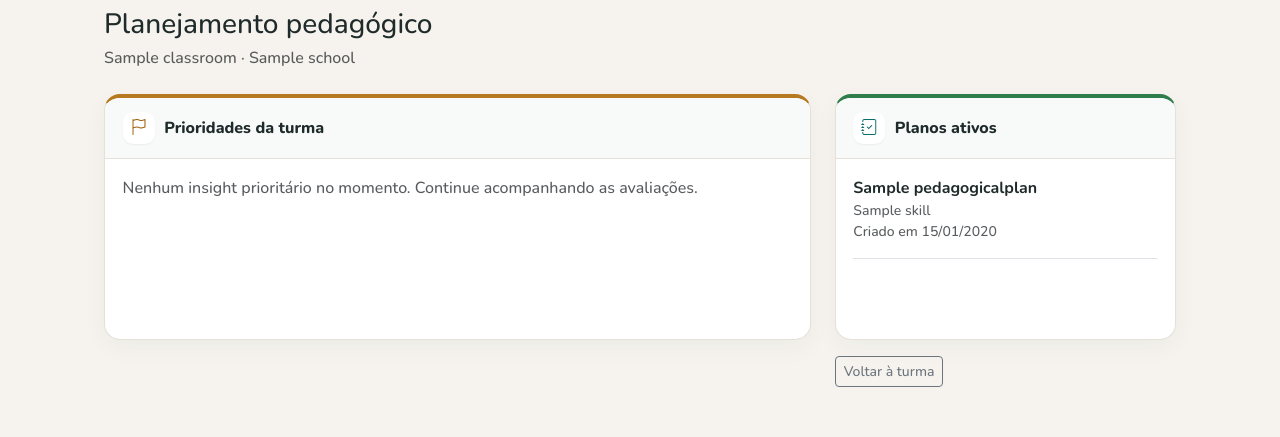
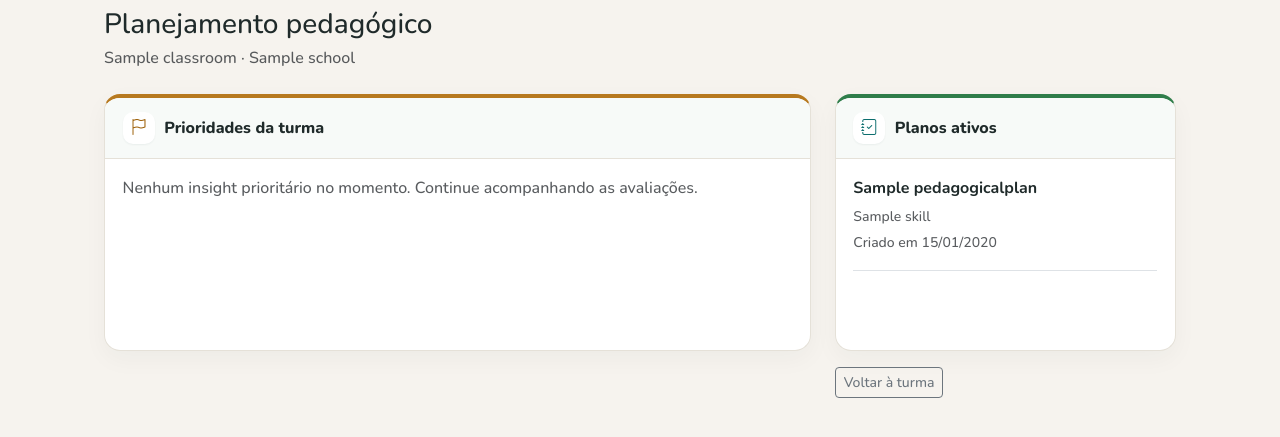
Before and after one commit to softpoptecnologia/mitaka-edu, a Django app: page /professor/turmas/1/planejamento/ in a window 1280 px wide. Shown: the part 104-541 px from the top of the page. Run offline with Django 5.2, Linux system fonts and the light colour scheme; a user stored in the database is signed in; data comes from the database, SQL or seed files in the repository; tables that the repository leaves empty hold one stand-in row (values such as "Sample post"); data that the repository does not hold is empty; parts of the project's set-up code (start-up, migrations or seed data) failed here and were passed over.

Commit message:
Space stacked titles and BNCC codes so card text is easier to scan.
Co-authored-by: Cursor <cursoragent@cursor.com>

```diff
--- a/static/css/app.css
+++ b/static/css/app.css
@@ -321,18 +321,18 @@ body {
   display: flex;
   justify-content: space-between;
   align-items: flex-start;
-  gap: 0.85rem;
-  padding: 0.9rem 0;
+  gap: 1rem;
+  padding: 1.05rem 0;
   border-bottom: 1px solid #eee8df;
 }
 
 .skill-row:last-child {
   border-bottom: 0;
-  padding-bottom: 0;
+  padding-bottom: 0.15rem;
 }
 
 .skill-row:first-child {
-  padding-top: 0;
+  padding-top: 0.15rem;
 }
 
 .skill-row.is-attention {
@@ -344,7 +344,19 @@ body {
 
 .skill-name {
   font-weight: 800;
-  line-height: 1.35;
+  line-height: 1.45;
+}
+
+.stack-meta,
+.skill-name + .small,
+.skill-name + .text-muted,
+.timeline-item .skill-name + .small,
+.list-group-item .small.text-muted,
+.section-card strong + .small,
+.section-card strong + .text-muted {
+  display: block;
+  margin-top: 0.4rem;
+  line-height: 1.45;
 }
 
 .action-tile {
--- a/templates/admin_panel/base_admin.html
+++ b/templates/admin_panel/base_admin.html
@@ -2,7 +2,7 @@
 {% load static %}
 
 {% block extra_css %}
-<link rel="stylesheet" href="{% static 'css/admin.css' %}?v=ui3">
+<link rel="stylesheet" href="{% static 'css/admin.css' %}?v=ui4">
 {% block admin_extra_css %}{% endblock %}
 {% endblock %}
 
--- a/templates/admin_panel/pedagogical_needs.html
+++ b/templates/admin_panel/pedagogical_needs.html
@@ -31,7 +31,7 @@
           <tr>
             <td>
               <div class="fw-medium">{{ row.name }}</div>
-              {% if row.bncc_code %}<div class="small text-muted">{{ row.bncc_code }}</div>{% endif %}
+              {% if row.bncc_code %}<div class="stack-meta small text-muted">{{ row.bncc_code }}</div>{% endif %}
             </td>
             <td>{{ row.pct }}%</td>
             <td>{{ row.sample }}</td>
--- a/templates/admin_panel/report_school.html
+++ b/templates/admin_panel/report_school.html
@@ -133,7 +133,7 @@
             <td>{{ indicator.classroom.name }}</td>
             <td>
               {{ indicator.skill.name }}
-              {% if indicator.skill.bncc_code %}<div class="small text-muted">{{ indicator.skill.bncc_code }}</div>{% endif %}
+              {% if indicator.skill.bncc_code %}<div class="stack-meta small text-muted">{{ indicator.skill.bncc_code }}</div>{% endif %}
             </td>
             <td>{{ indicator.metric_value }}%</td>
             <td>{{ indicator.sample_size }}</td>
--- a/templates/admin_panel/school_compare.html
+++ b/templates/admin_panel/school_compare.html
@@ -27,7 +27,7 @@
             <td>{{ forloop.counter }}</td>
             <td>
               <div class="fw-medium">{{ row.label }}</div>
-              {% if row.detail %}<div class="small text-muted">{{ row.detail }}</div>{% endif %}
+              {% if row.detail %}<div class="stack-meta small text-muted">{{ row.detail }}</div>{% endif %}
             </td>
             <td>{{ row.value }}</td>
             <td>{{ row.pct }}%</td>
--- a/templates/admin_panel/secretaria_dashboard.html
+++ b/templates/admin_panel/secretaria_dashboard.html
@@ -96,7 +96,7 @@
               <tr>
                 <td>
                   {{ row.name }}
-                  {% if row.bncc_code %}<div class="small text-muted">{{ row.bncc_code }}</div>{% endif %}
+                  {% if row.bncc_code %}<div class="stack-meta small text-muted">{{ row.bncc_code }}</div>{% endif %}
                 </td>
                 <td>{{ row.pct }}%</td>
                 <td>{{ row.sample }}</td>
@@ -135,7 +135,7 @@
               <tr>
                 <td>
                   {{ row.label }}
-                  {% if row.detail %}<div class="small text-muted">{{ row.detail }}</div>{% endif %}
+                  {% if row.detail %}<div class="stack-meta small text-muted">{{ row.detail }}</div>{% endif %}
                 </td>
                 <td>{{ row.value }}{% if row.pct or row.pct == 0 %} · {{ row.pct }}%{% endif %}</td>
               </tr>
--- a/templates/teacher/base_teacher.html
+++ b/templates/teacher/base_teacher.html
@@ -2,7 +2,7 @@
 {% load static %}
 
 {% block extra_css %}
-<link rel="stylesheet" href="{% static 'css/app.css' %}?v=ui4">
+<link rel="stylesheet" href="{% static 'css/app.css' %}?v=ui5">
 <style>
   .teacher-nav {
     background: var(--mitaka-teal);
--- a/templates/teacher/home.html
+++ b/templates/teacher/home.html
@@ -75,7 +75,7 @@
           <li class="list-group-item d-flex justify-content-between align-items-center">
             <div>
               <a href="{% url 'teacher:student' item.student.pk %}">{{ item.student.full_name }}</a>
-              <div class="small text-muted">{{ item.classroom.name }}</div>
+              <div class="stack-meta small text-muted">{{ item.classroom.name }}</div>
             </div>
             <a href="{% url 'teacher:student' item.student.pk %}?tab=geral" class="btn btn-sm btn-outline-primary">Ver</a>
           </li>
--- a/templates/teacher/planning.html
+++ b/templates/teacher/planning.html
@@ -29,7 +29,7 @@
             <div class="d-flex flex-wrap justify-content-between align-items-start gap-2 mb-2">
               <div>
                 <strong>{{ insight.skill.name }}</strong>
-                <div class="small text-muted">{{ insight.needy }} de {{ insight.total }} estudantes ({{ insight.pct }}%) precisam de atenção</div>
+                <div class="stack-meta small text-muted">{{ insight.needy }} de {{ insight.total }} estudantes ({{ insight.pct }}%) precisam de atenção</div>
               </div>
               <div class="progress flex-grow-1" style="max-width: 120px; height: 8px;">
                 <div class="progress-bar bg-danger" role="progressbar" style="width: {{ insight.pct }}%" aria-valuenow="{{ insight.pct }}" aria-valuemin="0" aria-valuemax="100"></div>
@@ -71,8 +71,8 @@
           {% for plan in plans %}
           <li class="mb-3 pb-3 border-bottom">
             <strong>{{ plan.title }}</strong>
-            {% if plan.skill %}<div class="small text-muted">{{ plan.skill.name }}</div>{% endif %}
-            <div class="small text-muted">Criado em {{ plan.created_at|date:"d/m/Y" }}</div>
+            {% if plan.skill %}<div class="stack-meta small text-muted">{{ plan.skill.name }}</div>{% endif %}
+            <div class="stack-meta small text-muted">Criado em {{ plan.created_at|date:"d/m/Y" }}</div>
           </li>
           {% endfor %}
         </ul>
--- a/templates/teacher/student_profile.html
+++ b/templates/teacher/student_profile.html
@@ -67,7 +67,7 @@
           <div class="skill-row {% if status.needs_attention %}is-attention{% else %}is-ok{% endif %}">
             <div>
               <div class="skill-name">{{ status.skill.name }}</div>
-              {% if status.skill.bncc_code %}<div class="small text-muted">{{ status.skill.bncc_code }}</div>{% endif %}
+              {% if status.skill.bncc_code %}<div class="stack-meta small text-muted">{{ status.skill.bncc_code }}</div>{% endif %}
             </div>
             <span class="status-pill {% if status.needs_attention %}status-pill-attention{% else %}status-pill-ok{% endif %}">{{ status.status_label }}</span>
           </div>
@@ -501,7 +501,7 @@
       {% for enroll in trajectory %}
       <li class="timeline-item">
         <div class="skill-name">{{ enroll.school_year }} · {{ enroll.classroom.name }}</div>
-        <div class="small text-muted">{{ enroll.classroom.school.name }}</div>
+        <div class="stack-meta small text-muted">{{ enroll.classroom.school.name }}</div>
         <span class="status-pill status-pill-in_progress mt-2">{{ enroll.get_status_display }}</span>
       </li>
       {% endfor %}
```
Also changed, not shown: static/css/admin.css (+8 -0 lines).
